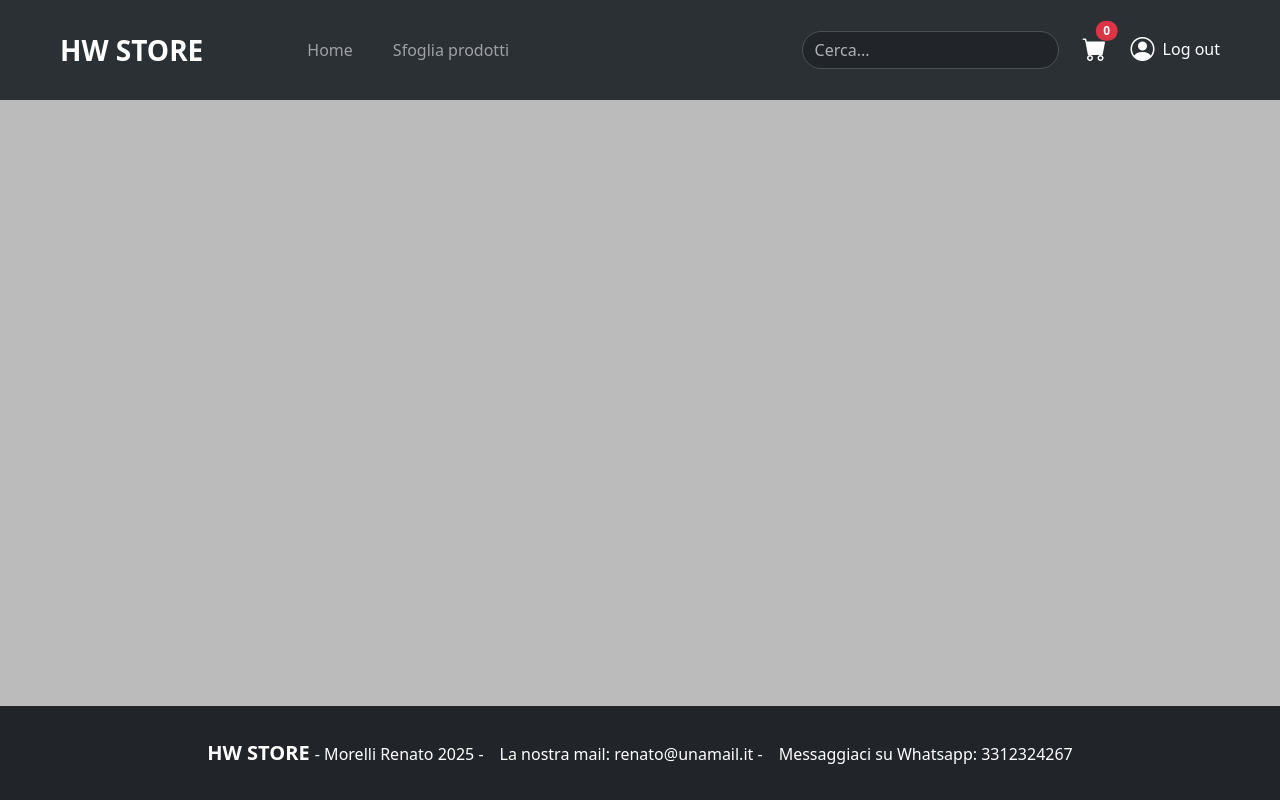
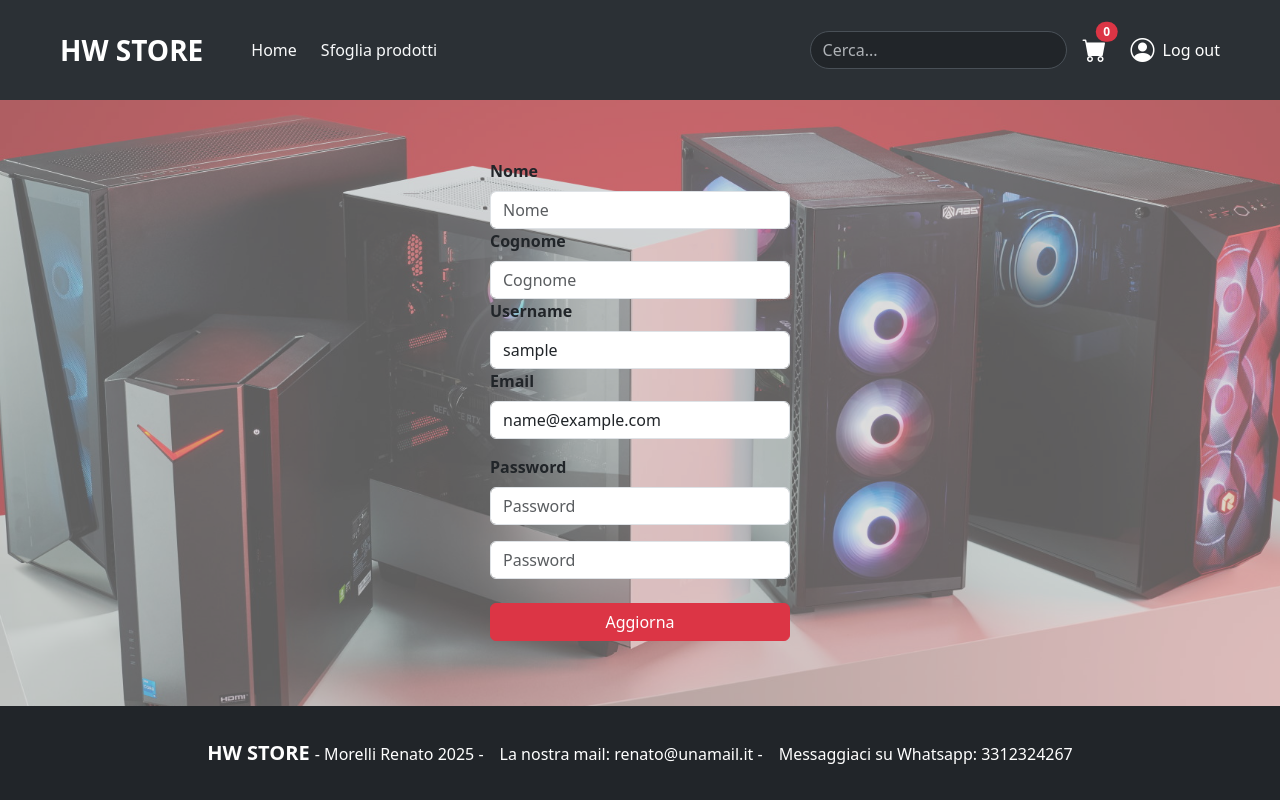
Before and after one commit to Ren-Mor/capstone-store, a React (Vite) app: page /updateuser in a window 1280 px wide. Built offline with nearby package versions, Linux system fonts and the light colour scheme; no server answers; sample sign-in values are in the browser's storage.

Commit message:
test endpoint dati utente

```diff
--- a/src/App.css
+++ b/src/App.css
@@ -37,3 +37,7 @@ body {
   width: 100%;
   height: 100vh;
 }
+
+.mw-300 {
+  max-width: 300px;
+}
--- a/src/App.jsx
+++ b/src/App.jsx
@@ -15,6 +15,7 @@ import AdminProfile from "./Components/AdminProfile";
 import LoginPersist from "./Components/LoginPersist";
 import VisualizeUsers from "./Components/VisualizeUsers";
 import UpdateProduct from "./Components/UpdateProduct";
+import UpdateUser from "./Components/UpdateUser";
 import ProtectionRoute from "./Components/ProtectionRoute";
 import ConfirmLogout from "./Components/ConfirmLogout";
 import "./App.css";
@@ -67,7 +68,7 @@ function App() {
               </ProtectionRoute>
             }
           />
-          <Route path="/userprofile" element={<UserProfile />} />
+
           <Route
             path="/backoffice"
             element={
@@ -92,6 +93,7 @@ function App() {
               </ProtectionRoute>
             }
           />
+          <Route path="/updateuser" element={<UpdateUser />} />
         </Routes>
         <MyFooter />
       </BrowserRouter>
--- a/src/Components/AdminProfile.jsx
+++ b/src/Components/AdminProfile.jsx
@@ -26,7 +26,10 @@ const AdminProfile = function () {
             <Row>
               <ul className="list-unstyled">
                 <li>
-                  <Link className="text-decoration-none text-black fw-bold">
+                  <Link
+                    to={"/updateuser"}
+                    className="text-decoration-none text-black fw-bold"
+                  >
                     Modifica dati profilo
                   </Link>
                 </li>
--- a/src/Components/MyNav.jsx
+++ b/src/Components/MyNav.jsx
@@ -38,7 +38,7 @@ function MyNav() {
         </Navbar.Brand>
         <Navbar.Toggle aria-controls="basic-navbar-nav" />
         <Navbar.Collapse id="basic-navbar-nav">
-          <Nav className="ms-5 gap-4">
+          <div className="d-flex flex-row justify-content-center justify-content-lg-start text-light gap-4">
             <NavLink
               to="/"
               className={({ isActive }) =>
@@ -56,21 +56,24 @@ function MyNav() {
             >
               Sfoglia prodotti
             </NavLink>
-          </Nav>
-          <Row className="ms-auto">
-            <Col>
-              <Form className="ms-auto" onSubmit={handleSearchSubmit}>
+          </div>
+
+          <Form
+            className="d-flex ms-auto me-3 mb-3 mb-lg-0 mt-3 mt-lg-0 justify-content-center"
+            onSubmit={handleSearchSubmit}
+          >
             <Form.Control
               type="search"
               placeholder="Cerca..."
-                  className="rounded-pill"
+              className="rounded-pill mw-300"
               aria-label="Search"
               value={search}
               onChange={(e) => setSearch(e.target.value)}
             />
           </Form>
-            </Col>
-            <Col xs="auto">
+
+          <Row>
+            <Col className="d-flex justify-content-center align-items-center">
               <Nav className="d-flex flex-row gap-4 align-items-center">
                 <NavLink to="/cart" className="position-relative">
                   <i className="bi bi-cart-fill fs-4"></i>
--- /dev/null
+++ b/src/Components/UpdateUser.jsx
@@ -0,0 +1,125 @@
+import { Container, Form, Button } from "react-bootstrap";
+import { useState } from "react";
+
+function UpdateUser() {
+  const UpdateApi = "http://localhost:8080/utenti/me";
+  const [loading, setLoading] = useState(false);
+
+  const userData = JSON.parse(localStorage.getItem("loginUser"));
+  const token = localStorage.getItem("loginToken");
+
+  async function handleSignup(e) {
+    e.preventDefault();
+    const formData = e.target.elements;
+    const username = formData.username.value;
+    const nome = formData.nome.value;
+    const cognome = formData.cognome.value;
+    const email = formData.email.value;
+    const password = formData.password.value;
+    const confirmPassword = formData["confirm-password"].value;
+
+    if (password !== confirmPassword) {
+      alert("Le password non coincidono.");
+      return;
+    }
+    console.log("FormData inviato:", token);
+    setLoading(true);
+    try {
+      const res = await fetch(UpdateApi, {
+        method: "PUT",
+        headers: {
+          "Content-Type": "application/json",
+          Authorization: `Bearer ${token}`,
+        },
+        body: JSON.stringify({ username, nome, cognome, email, password }),
+      });
+      if (res.ok) {
+        alert("Dati cambiati con successo");
+        await res.json();
+      } else {
+        const errorData = await res.json().catch(() => null);
+        alert(
+          errorData && errorData.message
+            ? `Errore nella registrazione: ${errorData.message}`
+            : "Errore nella registrazione"
+        );
+      }
+    } catch (error) {
+      alert("Errore di rete: " + error.message);
+    } finally {
+      setLoading(false);
+    }
+  }
+
+  return (
+    <>
+      <section className="position-fixed start-0 top-0 z-n1 opacity-50 hero-background text-white text-center d-flex flex-column justify-content-center align-items-center"></section>
+      <Container className="d-flex justify-content-center align-items-center vh-100">
+        <Form onSubmit={handleSignup}>
+          <Form.Label className="fw-bold">Nome</Form.Label>
+          <Form.Control
+            name="nome"
+            type="text"
+            placeholder="Nome"
+            defaultValue={userData.nome}
+            style={{ width: "300px" }}
+            required
+          />
+          <Form.Label className="fw-bold">Cognome</Form.Label>
+          <Form.Control
+            name="cognome"
+            type="text"
+            placeholder="Cognome"
+            defaultValue={userData.cognome}
+            style={{ width: "300px" }}
+            required
+          />
+          <Form.Label className="fw-bold">Username</Form.Label>
+          <Form.Control
+            name="username"
+            type="text"
+            placeholder="Username"
+            defaultValue={userData.username}
+            style={{ width: "300px" }}
+            required
+          />
+          <Form.Label className="fw-bold">Email</Form.Label>
+          <Form.Control
+            name="email"
+            type="email"
+            placeholder="Email"
+            defaultValue={userData.email}
+            style={{ width: "300px" }}
+            required
+          />
+          <Form.Label className="mt-3 fw-bold">Password</Form.Label>
+          <Form.Control
+            name="password"
+            type="password"
+            placeholder="Password"
+            required
+          />
+          <Form.Control
+            name="confirm-password"
+            type="password"
+            placeholder="Password"
+            className="mt-3"
+            required
+          />
+          <div className="d-flex">
+            <Button
+              variant="danger"
+              type="submit"
+              className="w-100 mt-4 mx-auto"
+              disabled={loading}
+            >
+              {loading ? "Aggiornamento dati..." : "Aggiorna"}
+            </Button>
+          </div>
+        </Form>
+      </Container>
+    </>
+  );
+}
+
+export default UpdateUser;
--- a/src/Components/UserProfile.jsx
+++ b/src/Components/UserProfile.jsx
@@ -36,7 +36,10 @@ const UserProfile = function () {
                   </Link>
                 </li>
                 <li>
-                  <Link className="text-decoration-none text-black fw-bold">
+                  <Link
+                    to="updateuser"
+                    className="text-decoration-none text-black fw-bold"
+                  >
                     Modifica profilo
                   </Link>
                 </li>
```
Lines whose indentation alone changed are shown as unchanged.
